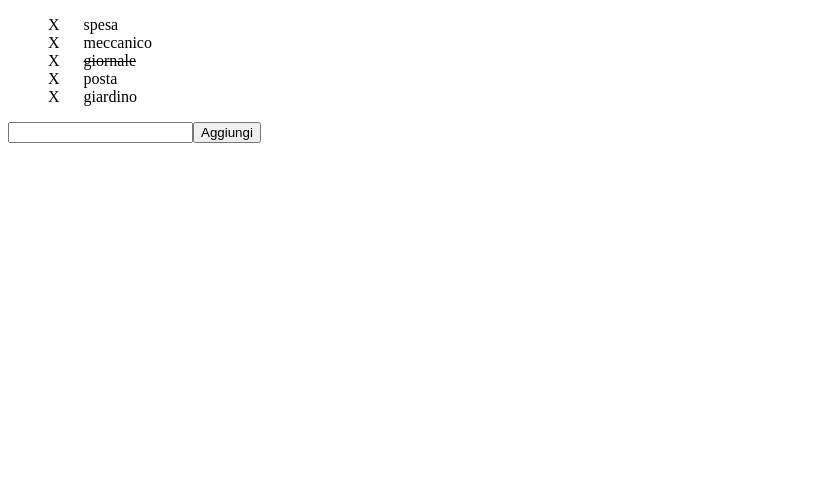
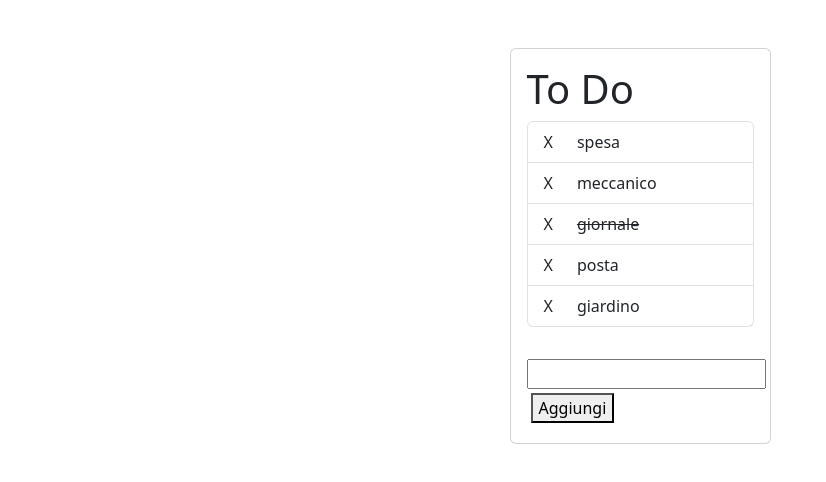
Before and after one commit to MarcoGotti/vue-todolist, a Vue app: page / in a window 1280 px wide. Shown: the top 482 px of the page, without its empty margins (0-826 px from the left). Built offline with nearby package versions, Linux system fonts and the light colour scheme.

Commit message:
refactoring

```diff
--- a/index.html
+++ b/index.html
@@ -1,10 +1,16 @@
-<!doctype html>
+<!DOCTYPE html>
 <html lang="en">
   <head>
     <meta charset="UTF-8" />
     <link rel="icon" type="image/svg+xml" href="/vite.svg" />
     <meta name="viewport" content="width=device-width, initial-scale=1.0" />
     <title>Vite + Vue</title>
+    <link
+      href="https://cdn.jsdelivr.net/npm/bootstrap@5.3.2/dist/css/bootstrap.min.css"
+      rel="stylesheet"
+      integrity="sha384-T3c6CoIi6uLrA9TneNEoa7RxnatzjcDSCmG1MXxSR1GAsXEV/Dwwykc2MPK8M2HN"
+      crossorigin="anonymous"
+    />
   </head>
   <body>
     <div id="app"></div>
--- a/src/App.vue
+++ b/src/App.vue
@@ -49,27 +49,37 @@ export default {
 </script>
 
 <template>
-  <ul v-if="list.length > 0">
-   <li v-for="(item, index) in list">
+  <div class="container p-5">
+    <div class="card col-3 m-auto ">
+      <div class="card-body">
+        <h1>To Do</h1>
+        <ul class="list-group" v-if="list.length > 0">
+          <li class="list-group-item" v-for="(item, index) in list">
 <!-- **************** Fabio: remove item from array ************************** -->
-    <span class="x" v-on:click="removeTodo(index)">X</span>
-    <span :class="{line_through : !item.done}" @click="item.done=!item.done">
-      {{ item.todo }}
-    </span>
+            <span class="x" v-on:click="removeTodo(index)">X</span>
+            <span :class="{'line_through' : !item.done}" @click="item.done=!item.done">
+              {{ item.todo }}
+            </span>
+          </li>
+        </ul>
+<!-- *************** toggle onto the X, but item remains in the array *********** -->
+      <!--
+      <li>
+        <span @click="item.done=!item.done">X</span>
+        <span class="ml_1" v-if="item.done">{{ item.todo }}</span>
+        <span  class="ml_1" v-else></span>
+      </li> -->
+        <p v-else>Nothing left to do</p>
+      </div>
+      <div class="m-3">
+        <input type="text" v-model='newItem' @keyup.enter="addTodo(newItem)">
+        <button class="m-1" @click="addTodo(newItem)">Aggiungi</button>
+      </div>
+
+    </div>
+  </div>
 
 
-<!-- *************** toggle onto the X, but item remains in the array *********** -->
-      <!-- <span @click="item.done=!item.done">X</span>
-      <span class="ml_1" v-if="item.done">{{ item.todo }}</span>
-      <span  class="ml_1" v-else></span> -->
-
-
-    </li>
-  </ul>
-  <p v-else>Nothing left to do</p>
-
-  <input type="text" v-model='newItem' @keyup.enter="addTodo(newItem)">
-  <button @click="addTodo(newItem)">Aggiungi</button>
 
 </template>
 
--- a/src/style.css
+++ b/src/style.css
@@ -1,9 +1,3 @@
-.container {
-  width: 70%;
-  max-width: 1176px;
-  margin: auto;
-}
-
 ul {
   list-style-type: none;
 }
```
